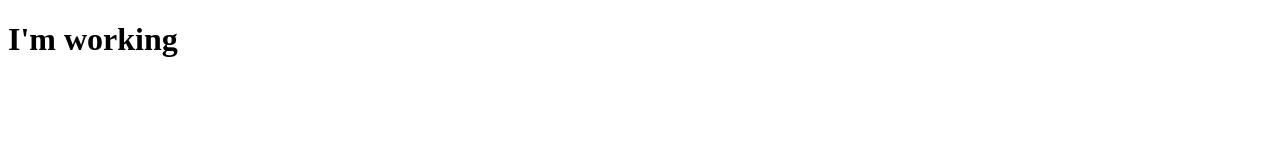
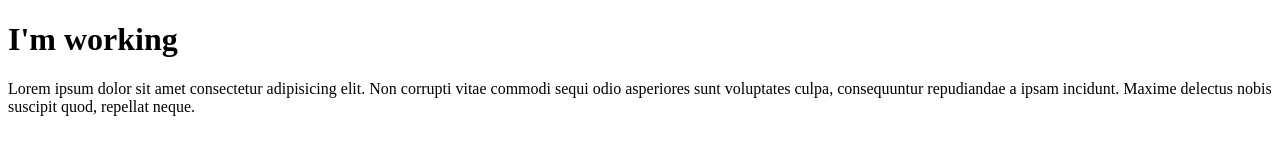
Before and after one commit to LwatLatAung/Project-One, a plain HTML site: page index.html in a window 1280 px wide. Drawn offline with Linux system fonts and the light colour scheme.

Commit message:
version 1.0 complete

```diff
--- a/index.html
+++ b/index.html
@@ -8,5 +8,8 @@
 </head>
 <body>
     <h1>I'm working</h1>
+    <p>
+        Lorem ipsum dolor sit amet consectetur adipisicing elit. Non corrupti vitae commodi sequi odio asperiores sunt voluptates culpa, consequuntur repudiandae a ipsam incidunt. Maxime delectus nobis suscipit quod, repellat neque.
+    </p>
 </body>
 </html>
```
